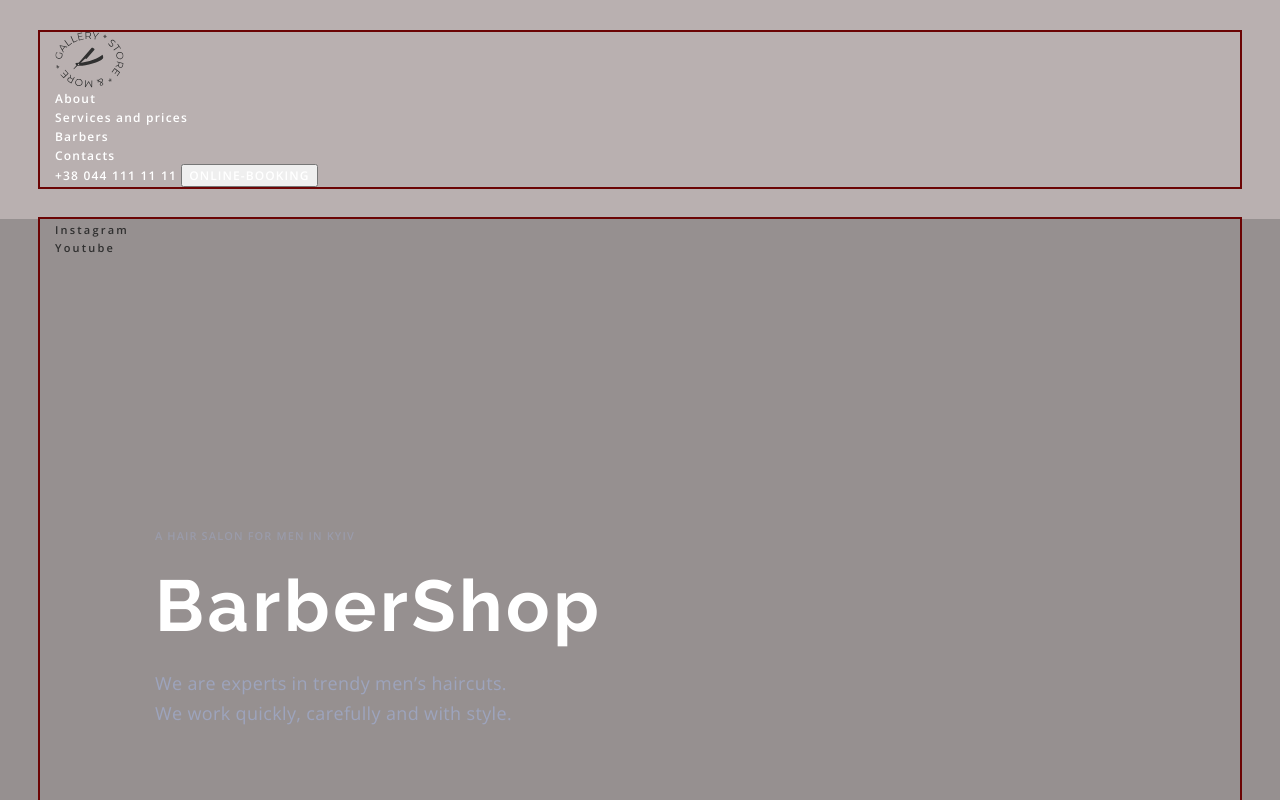
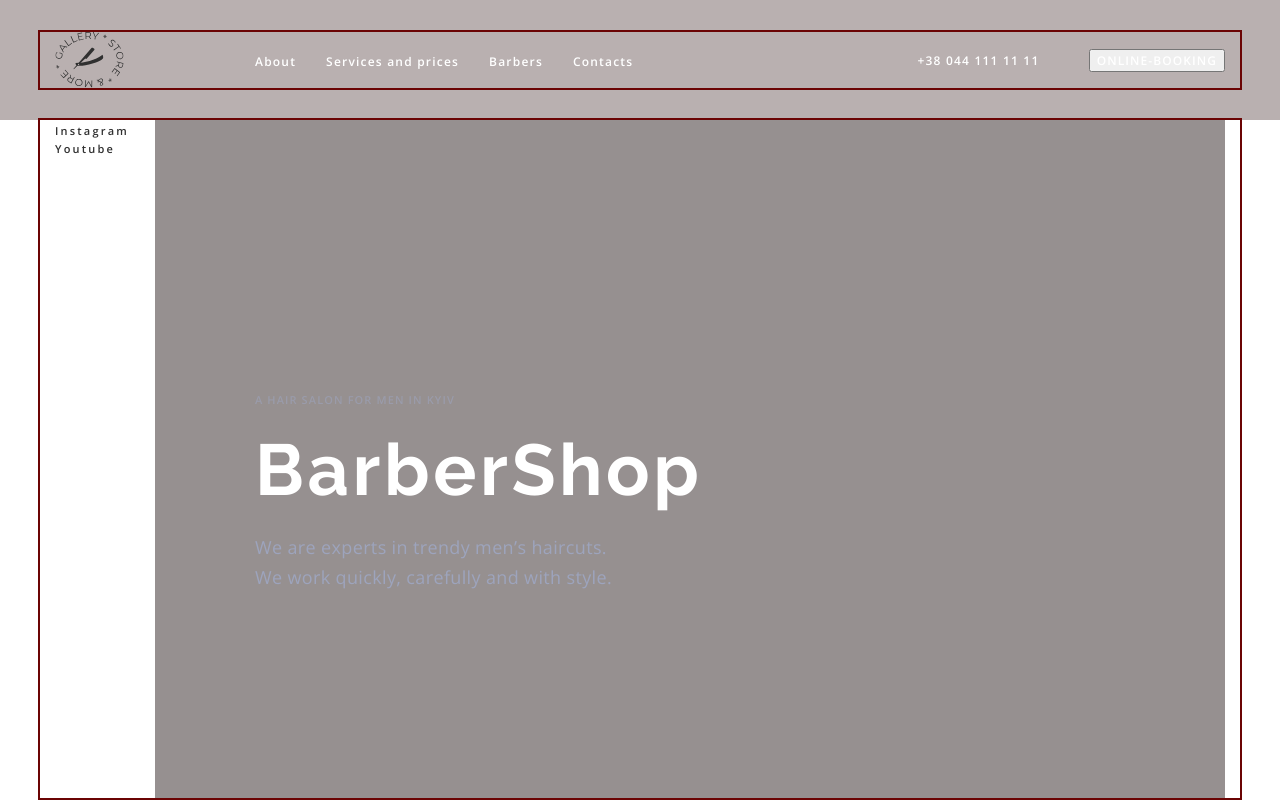
Before and after one commit to KseniiaHridnova/Barbershop-practice, a plain HTML site: page index.html in a window 1280 px wide. Shown: the top 800 px of the page. Drawn offline with nearby package versions, Linux system fonts and the light colour scheme.

Commit message:
add flex header+hero

```diff
--- a/css/styles.css
+++ b/css/styles.css
@@ -96,6 +96,20 @@ body {
         padding-bottom: 32px;
 }
 
+.header-logo {
+        margin-right: 131px;
+}
+
+.header .container {
+        display: flex;
+        align-items: center;
+}
+
+.header-list {
+        display: flex;
+        column-gap: 30px;
+}
+
 .header-link {
         color: #FFF;
         font-size: 12px;
@@ -109,6 +123,10 @@ body {
 color: var(--accent-color);
 }
 
+.header-contact {
+        margin-left: auto;
+}
+
 .header-tel {
         color: #FFF;
         font-size: 12px;
@@ -118,12 +136,17 @@ color: var(--accent-color);
 }
 .header-btn{
         color: #FFF;
+        margin-left: 45px;
 }
 
 /* ----------------------------------------------HERO------------------------------------------- */
 
-.hero {
-        background-color: rgb(150, 144, 144);
+.hero .container {
+display: flex;
+}
+
+.hero-list {
+        width: 100px;
 }
 
 .hero-link {
@@ -140,7 +163,9 @@ color: var(--accent-color);
 }
 
 .hero-content {
-        padding: 272px 100px 206px
+        background-color: rgb(150, 144, 144);
+        padding: 272px 100px 206px;
+        flex-grow: 1;
 }
 
 .hero-pre-title {
--- a/index.html
+++ b/index.html
@@ -37,9 +37,10 @@
 
                 </ul>
             </nav>
+            <div class="header-contact">
             <a href="tel:+380441111111" class="header-tel link">+38 044 111 11 11</a>
-            <!--tel not work-->
             <button type="button" class="header-btn btn">Online-booking</button>
+            </div>
         </div>
     </header>
     <main>
```
